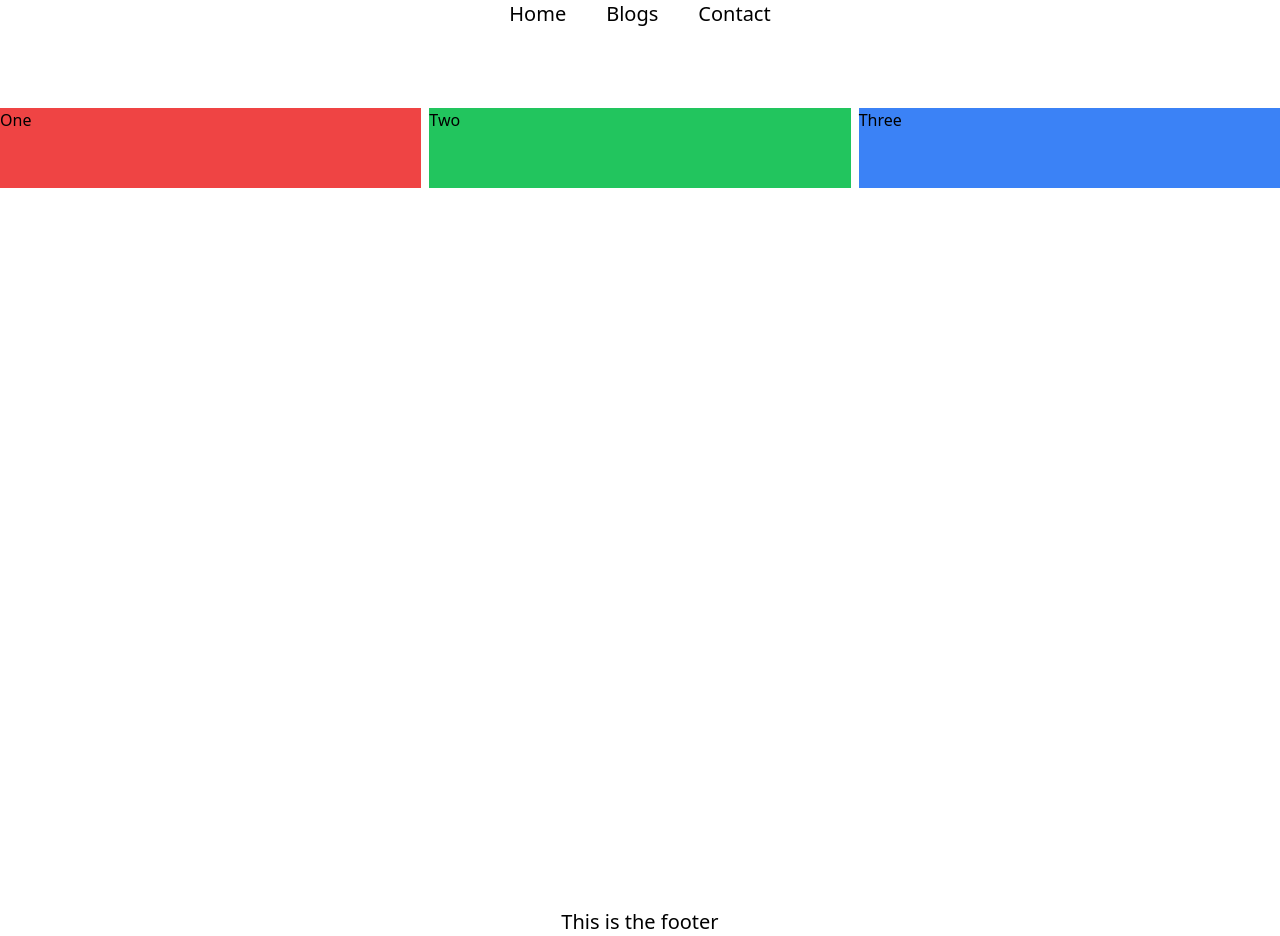
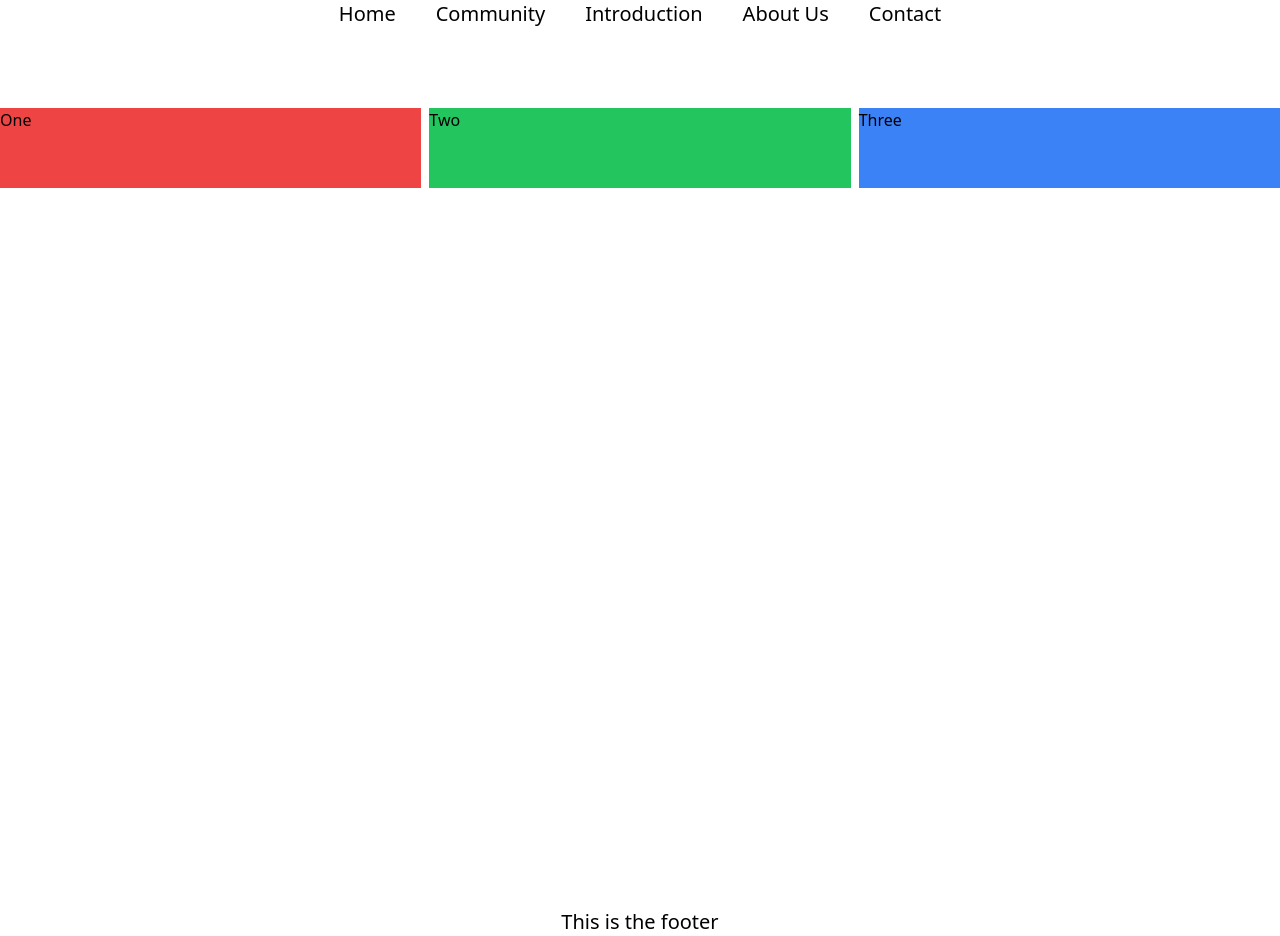
Before and after one commit to senul724/matrix-project, a React (Vite) app: page / in a window 1280 px wide. Built offline with nearby package versions, Linux system fonts and the light colour scheme.

Commit message:
commit by kushani

```diff
--- a/src/layout/Layout.jsx
+++ b/src/layout/Layout.jsx
@@ -9,7 +9,13 @@ const Layout = () => {
             <Link to="/">Home</Link>
           </li>
           <li>
-            <Link to="/blogs">Blogs</Link>
+            <Link to="/community">Community</Link>
+          </li>
+          <li>
+            <Link to="/introduction">Introduction</Link>
+          </li>
+          <li>
+            <Link to="/about us">About Us</Link>
           </li>
           <li>
             <Link to="/contact">Contact</Link>
```
